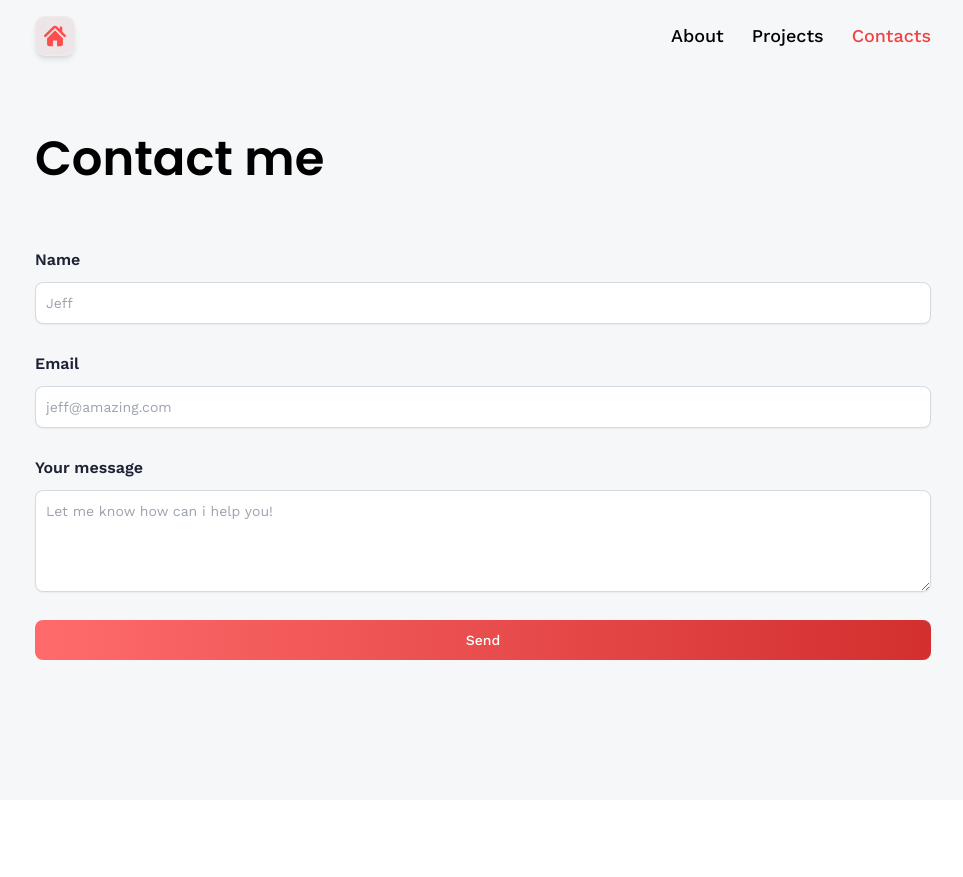
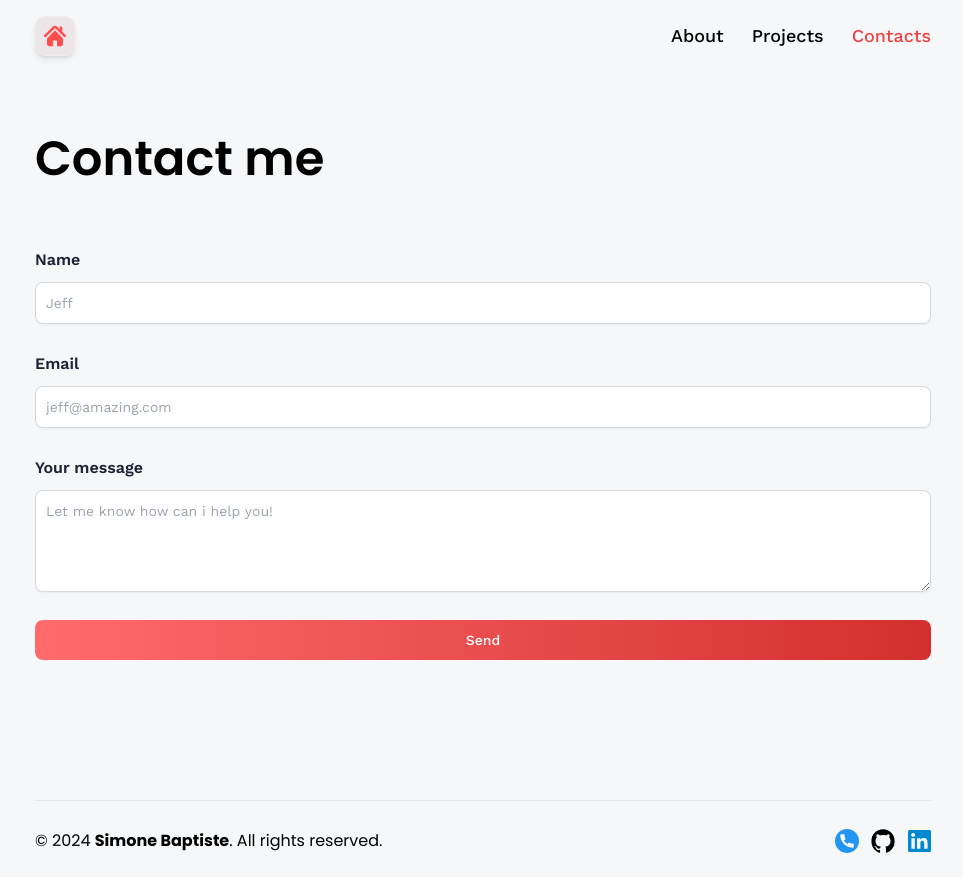
Before and after one commit to Silimim/portfolio, a React (Vite) app: page /contacts in a window 1280 px wide. Shown: the whole page, without its empty margins (157-1120 px from the left). Before the commit the page ends 800 px from the top, so only its background shows below. Built offline with nearby package versions, Linux system fonts and the light colour scheme.

Commit message:
added footer

```diff
--- a/src/App.tsx
+++ b/src/App.tsx
@@ -4,6 +4,7 @@
 import About from "./pages/About.tsx";
 import Projects from "./pages/Projects.tsx";
 import Contacts from "./pages/Contacts.tsx";
+import Footer from "./components/Footer.tsx";
 
 function App() {
 
@@ -12,15 +13,23 @@
       <Router>
         <Navbar/>
         <Routes>
-          <Route path='/' element={<Landing/>} />
-          <Route path='/about' element={<About/>} />
-          <Route path='/projects' element={<Projects/>} />
-          <Route path='/contacts' element={<Contacts/>} />
+          <Route path='/' element={<Landing />} />
+          <Route
+              path='/*'
+              element={
+                <>
+                  <Routes>
+                    <Route path='/about' element={<About />} />
+                    <Route path='/projects' element={<Projects />} />
+                    <Route path='/contacts' element={<Contacts />} />
+                  </Routes>
+                  <Footer />
+                </>
+              }
+          />
         </Routes>
       </Router>
     </main>
-
-  // Music by <a href="https://pixabay.com/users/sigmamusicart-36860929/?utm_source=link-attribution&utm_medium=referral&utm_campaign=music&utm_content=256260">Mikhail Smusev</a> from <a href="https://pixabay.com/music//?utm_source=link-attribution&utm_medium=referral&utm_campaign=music&utm_content=256260">Pixabay</a>
   )
 }
 
--- /dev/null
+++ b/src/components/Footer.tsx
@@ -0,0 +1,31 @@
+import {Link} from "react-router-dom";
+import {socialLinks} from "../constants/constants.ts";
+
+const Footer = () => {
+
+    return (
+        <footer className='footer font-poppins'>
+            <hr className='border-slate-200'/>
+
+            <div className='footer-container'>
+                <p>
+                    © 2024 <strong>Simone Baptiste</strong>. All rights reserved.
+                </p>
+
+                <div className='flex gap-3 justify-center items-center'>
+                    {socialLinks.map((link) => (
+                        <Link key={link.name} to={link.link} target='_blank'>
+                            <img
+                                src={link.iconUrl}
+                                alt={link.name}
+                                className='w-6 h-6 object-contain'
+                            />
+                        </Link>
+                    ))}
+                </div>
+            </div>
+        </footer>
+    );
+};
+
+export default Footer;
```
